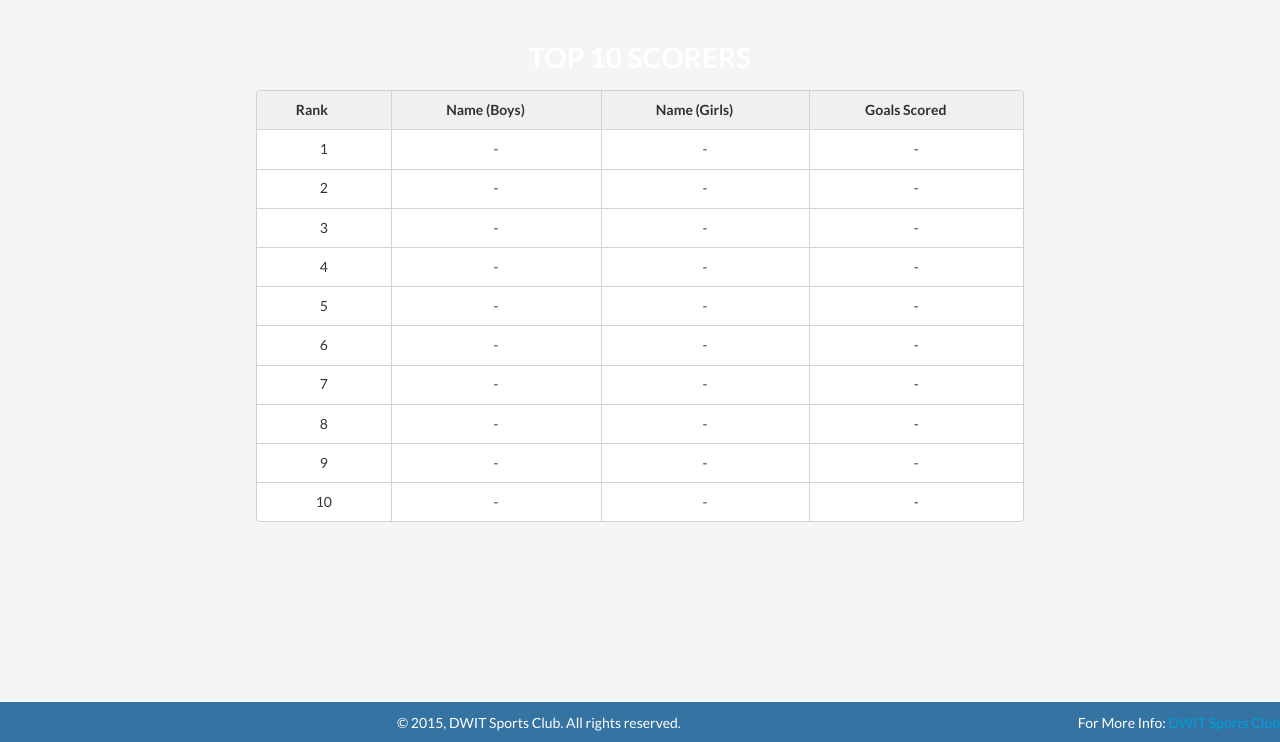
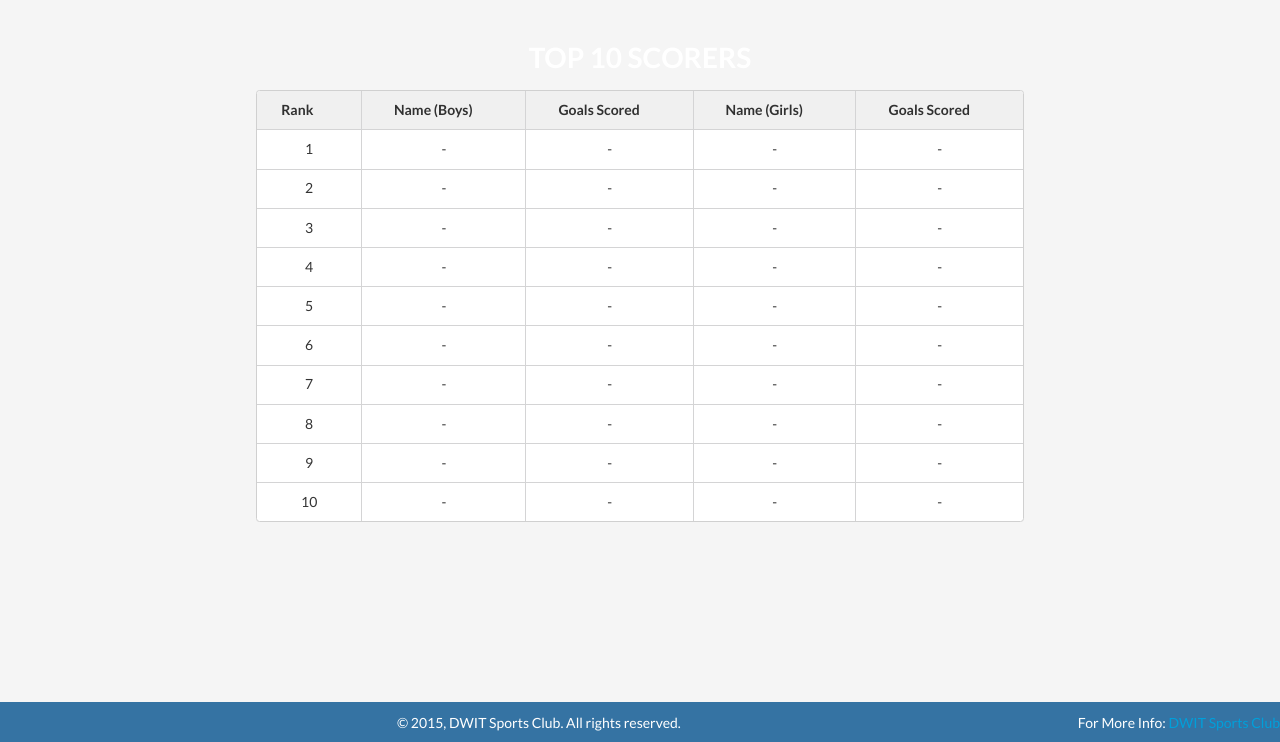
Before and after one commit to sportsclubdwit/sportsclubdwit.github.io, a plain HTML site: page scorers.html in a window 1280 px wide. Shown: the part 58-800 px from the top of the page. Drawn offline with Linux system fonts and the light colour scheme; a web font is replaced by a local one.

Commit message:
DWIT Futsal Tournament

```diff
--- a/scorers.html
+++ b/scorers.html
@@ -62,13 +62,15 @@
     <tr>
       <th style="text-align:center"> Rank </th>
       <th style="text-align:center">Name (Boys)</th>
+      <th style="text-align:center">Goals Scored</th>
       <th style="text-align:center">Name (Girls)</th>
-      <th style="text-align:center">Goals Scored</th>
+    	<th style="text-align:center">Goals Scored</th>
     </tr>
   </thead>
   <tbody>
     <tr>
     	<td style="text-align:center"> 1 </td>
+    	<td style="text-align:center"> - </td>
     	<td style="text-align:center"> - </td>
     	<td style="text-align:center"> - </td>
     	<td style="text-align:center"> - </td>
@@ -78,33 +80,44 @@
     	<td style="text-align:center"> - </td>
     	<td style="text-align:center"> - </td>
     	<td style="text-align:center"> - </td>
+    	<td style="text-align:center"> - </td>
+
     </tr>
     <tr>
     	<td style="text-align:center"> 3 </td>
     	<td style="text-align:center"> - </td>
     	<td style="text-align:center"> - </td>
     	<td style="text-align:center"> - </td>
+    	<td style="text-align:center"> - </td>
+
     </tr>
     <tr>
     	<td style="text-align:center"> 4 </td>
     	<td style="text-align:center"> - </td>
     	<td style="text-align:center"> - </td>
     	<td style="text-align:center"> - </td>
+    	<td style="text-align:center"> - </td>
+
     </tr>
     <tr>
     	<td style="text-align:center"> 5 </td>
     	<td style="text-align:center"> - </td>
     	<td style="text-align:center"> - </td>
     	<td style="text-align:center"> - </td>
+    	<td style="text-align:center"> - </td>
+
     </tr>
     <tr>
     	<td style="text-align:center"> 6 </td>
     	<td style="text-align:center"> - </td>
     	<td style="text-align:center"> - </td>
     	<td style="text-align:center"> - </td>
+    	<td style="text-align:center"> - </td>
+
     </tr>
     <tr>
     	<td style="text-align:center"> 7 </td>
+    	<td style="text-align:center"> - </td>
     	<td style="text-align:center"> - </td>
     	<td style="text-align:center"> - </td>
     	<td style="text-align:center"> - </td>
@@ -114,15 +127,18 @@
     	<td style="text-align:center"> - </td>
     	<td style="text-align:center"> - </td>
     	<td style="text-align:center"> - </td>
+    	<td style="text-align:center"> - </td>
     </tr>
     <tr>
     	<td style="text-align:center"> 9 </td>
     	<td style="text-align:center"> - </td>
     	<td style="text-align:center"> - </td>
     	<td style="text-align:center"> - </td>
+    	<td style="text-align:center"> - </td>
     </tr>
     <tr>
     	<td style="text-align:center"> 10 </td>
+    	<td style="text-align:center"> - </td>
     	<td style="text-align:center"> - </td>
     	<td style="text-align:center"> - </td>
     	<td style="text-align:center"> - </td>
```
